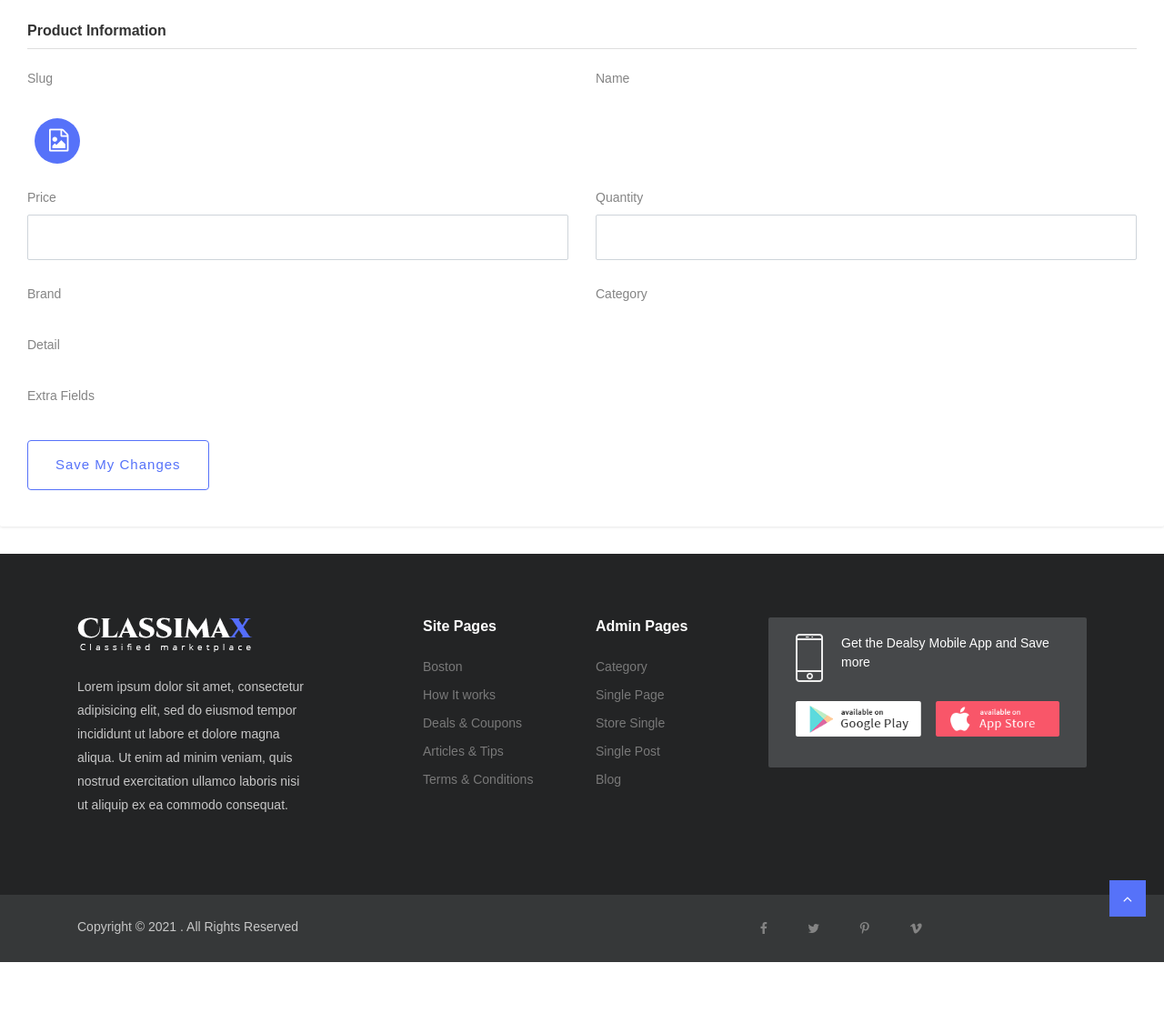
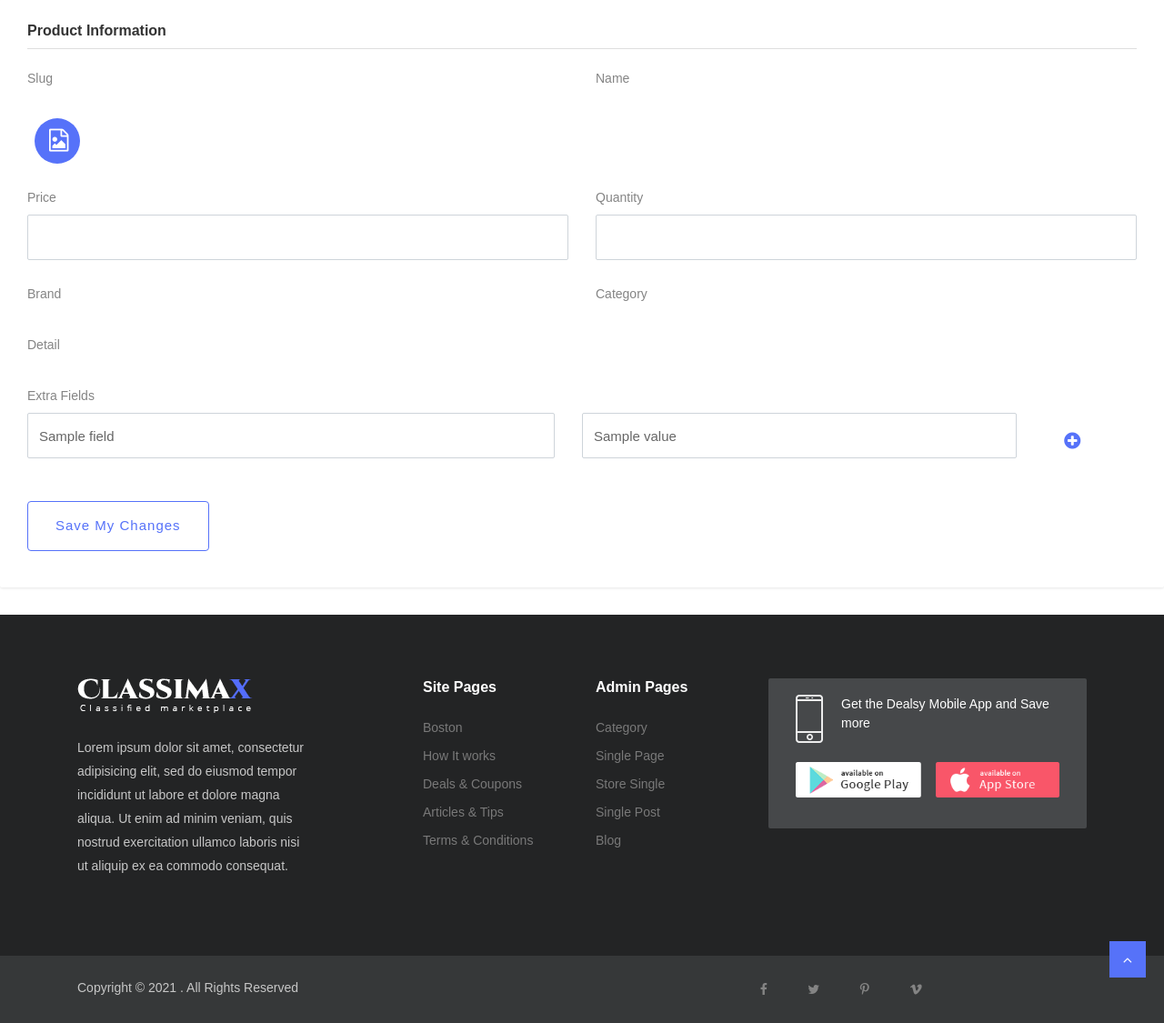
Before and after one commit to mohsnMohsni/hera, a Django app: template templates/main/forms/product_edit_form.html in a window 1280 px wide. Shown: the part 89-1214 px from the top of the page at 91% size. Before the commit the page ends 1147 px from the top, so only its background shows below. Run offline with Django 3.2, Linux system fonts and the light colour scheme; tables that the repository leaves empty hold one stand-in row (values such as "Sample post"); the template is opened without the code that fills it: values that come from a table or form of the project are taken from there, most other values are stand-ins (such as "Sample title", 1, 10 or a date in 2020); data that the repository does not hold is empty; some libraries are stand-ins or nearby versions; some web fonts are replaced.

Commit message:
add edit product meta data feature

```diff
--- a/static/custom/js/product-form.js
+++ b/static/custom/js/product-form.js
@@ -1,5 +1,6 @@
 let metaFieldContainer = $('#meta-field-container');
-var state = 0
+
+var state = $('#state-count').text();
 
 function addFieldValue(labelName, valueName) {
     state += 1;
--- a/templates/components/base/footer.html
+++ b/templates/components/base/footer.html
@@ -83,16 +83,24 @@
                 <!-- Social Icons -->
                 <ul class="social-media-icons text-right">
                     <li>
-                        <a class="fa fa-facebook" href="#" target="_blank"></a>
+                        <a href="#" target="_blank">
+                            <i class="fa fa-facebook"></i>
+                        </a>
                     </li>
                     <li>
-                        <a class="fa fa-twitter" href="#" target="_blank"></a>
+                        <a href="#" target="_blank">
+                            <i class="fa fa-twitter"></i>
+                        </a>
                     </li>
                     <li>
-                        <a class="fa fa-pinterest-p" href="#" target="_blank"></a>
+                        <a href="#" target="_blank">
+                            <i class="fa fa-pinterest-p"></i>
+                        </a>
                     </li>
                     <li>
-                        <a class="fa fa-vimeo" href="#"></a>
+                        <a href="#">
+                            <i class="fa fa-vimeo"></i>
+                        </a>
                     </li>
                 </ul>
             </div>
--- a/templates/main/forms/product_edit_form.html
+++ b/templates/main/forms/product_edit_form.html
@@ -2,9 +2,15 @@
 
 {% load i18n %}
 
+{% load static %}
+
 {% block title %}
     {% translate "Product" %}
- {% endblock title %}
+{% endblock title %}
+
+{% block extra_css %}
+    <link rel="stylesheet" href="{% static 'custom/css/custom.css' %}">
+{% endblock extra_css %}
 
 {% block content %}
     <div class="widget personal-info">
@@ -82,9 +88,44 @@
                 <label for="id_phone">
                     {% translate "Extra Fields" %}
                 </label>
-                <div class="row">
-                    <div class="col-sm-6">{{ form.label }}</div>
-                    <div class="col-sm-6">{{ form.value }}</div>
+                <div class="row" id="meta-field-container">
+                    {% for field in meta_fields %}
+                        <div class="row col-12" id="meta-field">
+                            <div class="col-sm-6">
+                                <input type="text" class="form-control" name="label{{ forloop.counter }}"
+                                       id="meta-label"
+                                       placeholder="{% translate "Label" %}" value="{{ field.label }}">
+                            </div>
+                            <div class="col-11 col-sm-5">
+                                <input type="text" class="form-control" name="value{{ forloop.counter }}"
+                                       id="meta-value"
+                                       placeholder="{% translate "Value" %}" value="{{ field.value }}">
+                            </div>
+                            <div class="col-1">
+                                <button class="btn-add" type="button" onclick="callAddField()">
+                                    <i class="fa fa-plus-circle add-icon" style="font-size: 1.5em;"></i>
+                                </button>
+                            </div>
+                        </div>
+                    {% empty %}
+                        <div class="row col-12" id="meta-field">
+                            <div class="col-sm-6">
+                                <input type="text" class="form-control" name="label"
+                                       id="meta-label"
+                                       placeholder="{% translate "Label" %}">
+                            </div>
+                            <div class="col-11 col-sm-5">
+                                <input type="text" class="form-control" name="value"
+                                       id="meta-value"
+                                       placeholder="{% translate "Value" %}">
+                            </div>
+                            <div class="col-1">
+                                <button class="btn-add" type="button" onclick="callAddField()">
+                                    <i class="fa fa-plus-circle add-icon" style="font-size: 1.5em;"></i>
+                                </button>
+                            </div>
+                        </div>
+                    {% endfor %}
                 </div>
             </div>
             <button class="btn btn-transparent">
@@ -92,4 +133,9 @@
             </button>
         </form>
     </div>
+    <span id="state-count" hidden>{{ meta_fields.count }}</span>
 {% endblock content %}
+
+{% block extra_js %}
+    <script src="{% static 'custom/js/product-form.js' %}"></script>
+{% endblock extra_js %}
--- a/templates/main/forms/product_form.html
+++ b/templates/main/forms/product_form.html
@@ -109,6 +109,7 @@
             </button>
         </form>
     </div>
+    <span id="state-count" hidden>0</span>
 {% endblock content %}
 
 {% block extra_js %}
```
Also changed, not shown: app_product/utils.py (+28 -1 lines), app_product/views.py (+14 -8 lines).
